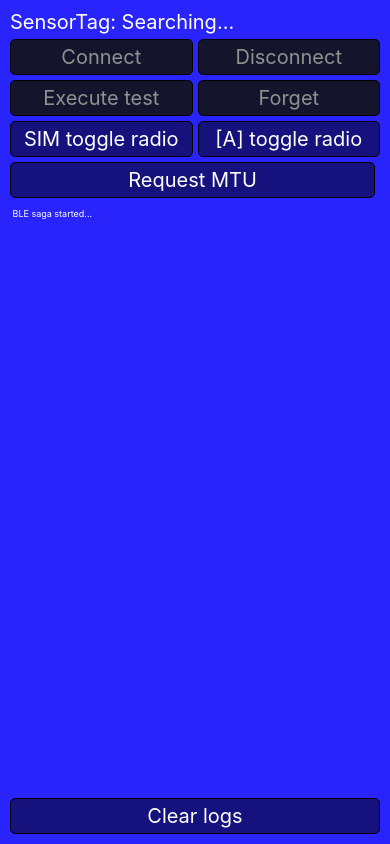
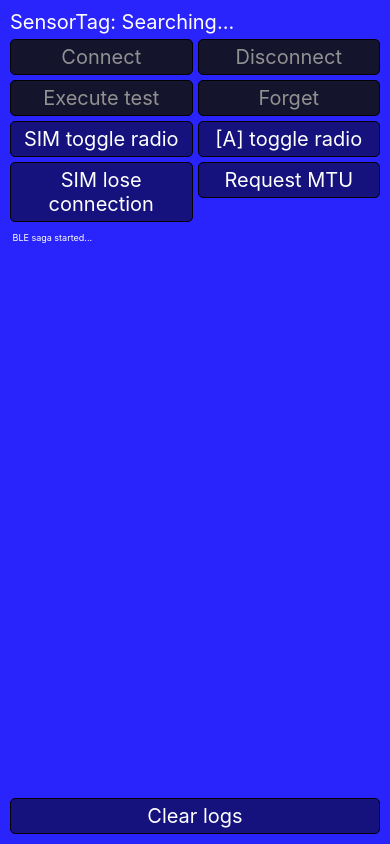
Before and after one commit to PolideaPlayground/RN-BLEmulator-example, a React Native app: screen / in a window 390 px wide. Built offline with nearby package versions, Linux system fonts and the light colour scheme; what react-native-ble-plx, react-native-blemulator would draw is missing.

Commit message:
Add new button dedicated for requesting stu

```diff
--- a/src/SensorTag.js
+++ b/src/SensorTag.js
@@ -171,12 +171,13 @@ class SensorTag extends Component<Props, State> {
             title="SIM lose connection"
             style={{flex: 1}}
             onPress={() => this.props.loseConnection()}
-            onPress={() => {
-              this.props.requestMtu();
-            }}
-            title={'Request MTU'}
           />
           <View style={{width: 5}} />
+          <Button
+            title='Request MTU'
+            style={{flex: 1}}
+            onPress={() => this.props.requestMtu()}
+          />
         </View>
       </View>
     );
```
